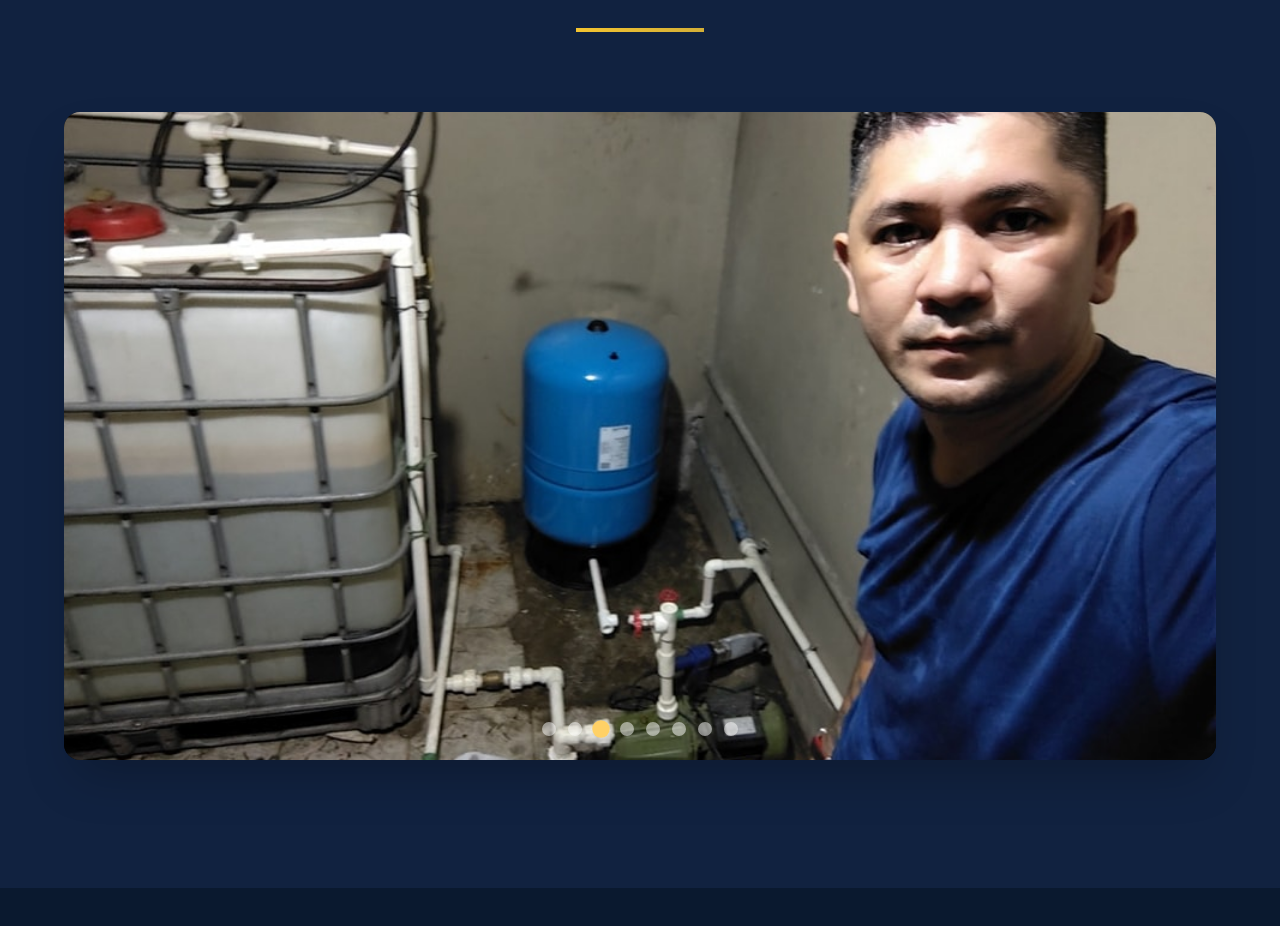
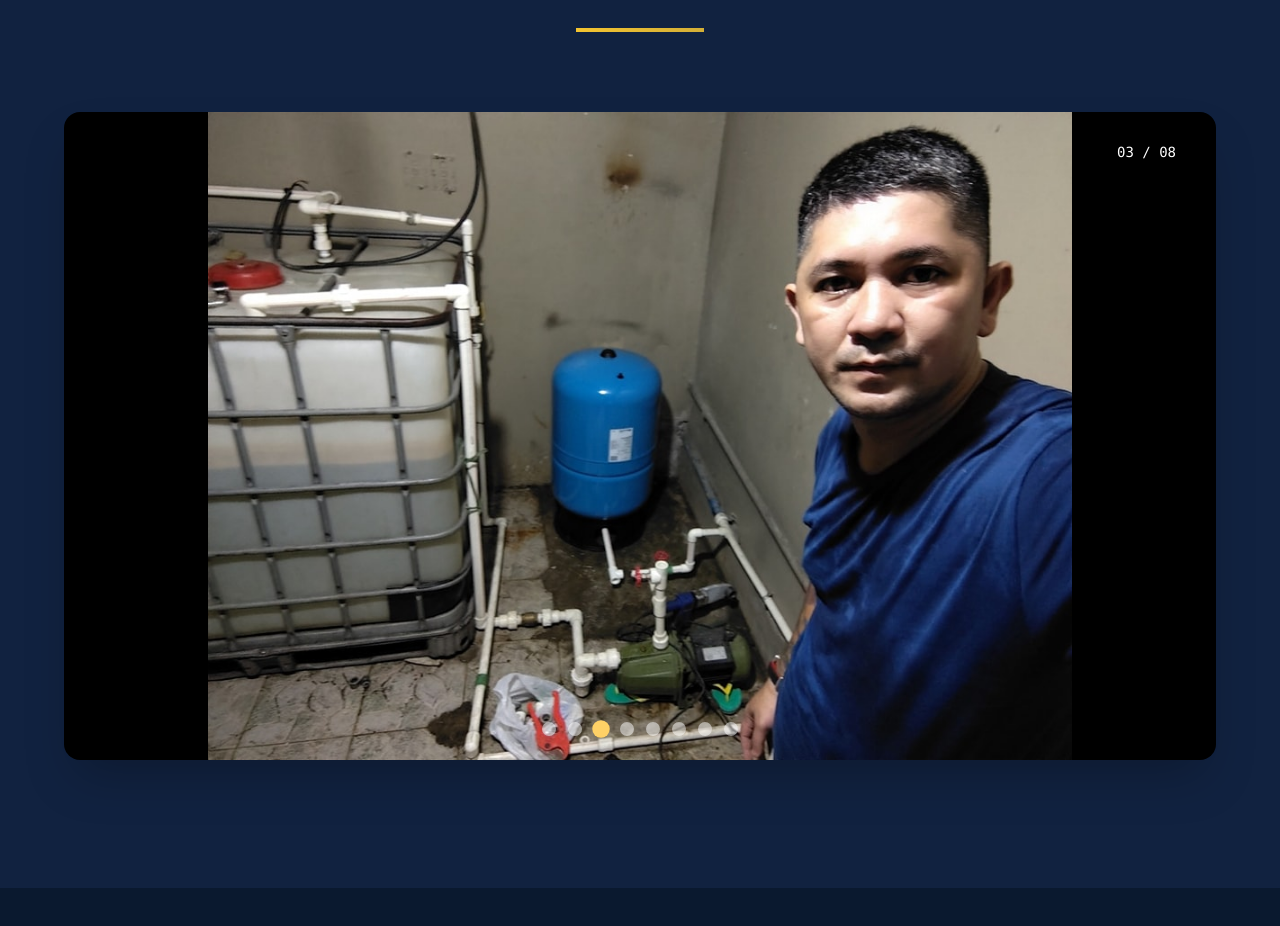
Before and after one commit to bertexyveruycjhondc-lab/Maz-Plumbing-And-Electrical-Services, a Next.js app: page / in a window 1280 px wide. Shown: the part 4332-5258 px from the top of the page. Built offline with nearby package versions, Linux system fonts and the light colour scheme; a web font is replaced by a local one.

Commit message:
Update portfolio.tsx

```diff
--- a/components/portfolio.tsx
+++ b/components/portfolio.tsx
@@ -51,7 +51,7 @@ export default function Portfolio() {
                 absolute inset-0
                 w-full
                 h-full
-                object-cover
+                object-contain
                 transition-opacity duration-1000 ease-in-out
                 ${index === currentIndex ? 'opacity-100 z-10' : 'opacity-0 z-0'}
               `}
```
